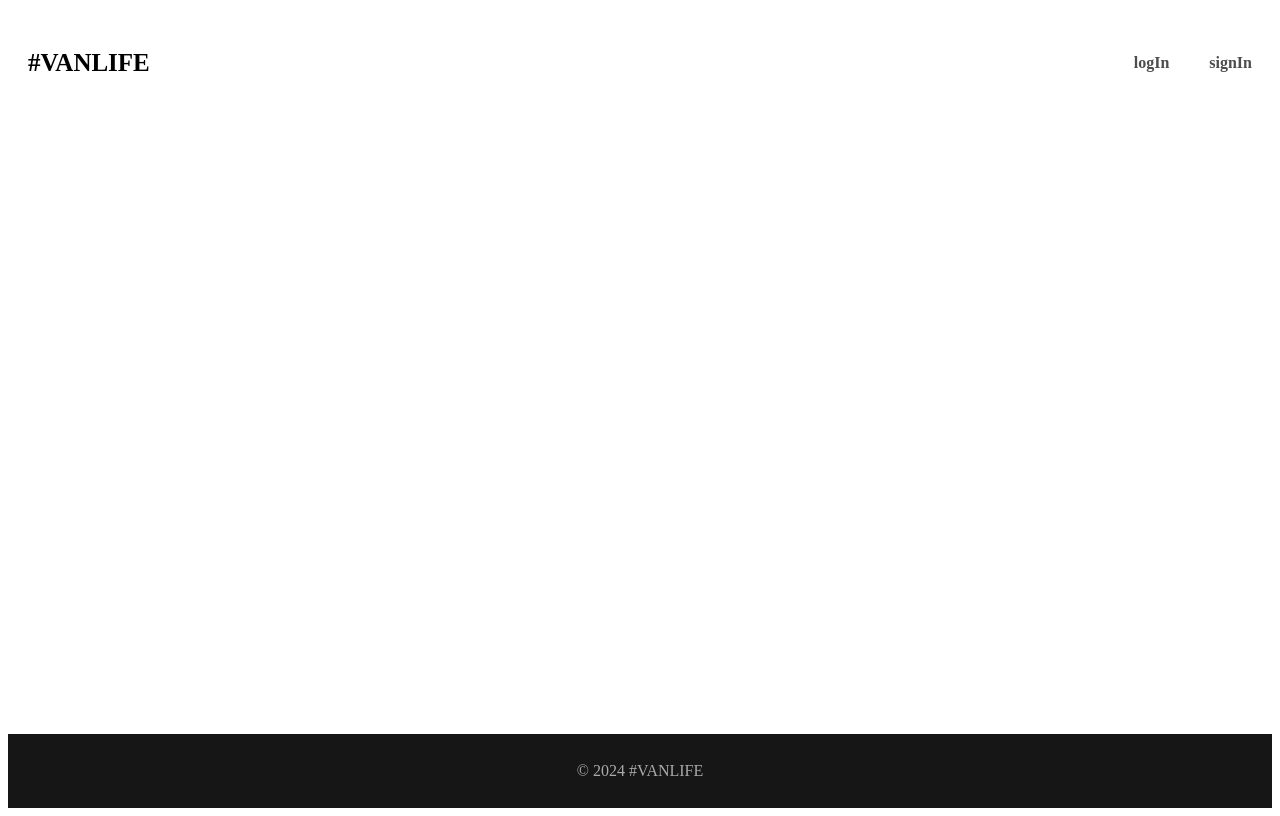
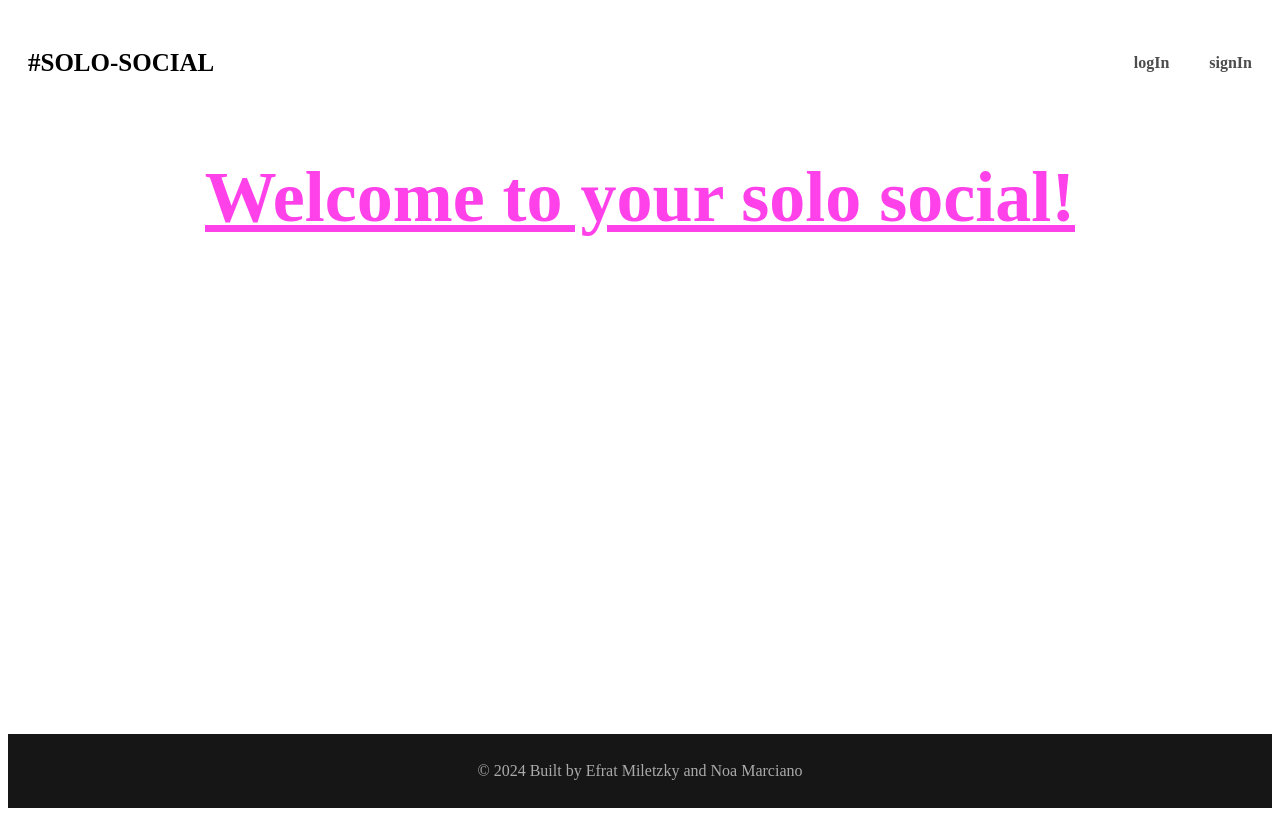
Before and after one commit to efratMIL/FakeServerProject, a React (Vite) app in the folder react/: page / in a window 1280 px wide. Built offline with nearby package versions, Linux system fonts and the light colour scheme.

Commit message:
ADDING FETCH TO USERS AND CHANGING STYLE

```diff
--- a/react/src/Layout.jsx
+++ b/react/src/Layout.jsx
@@ -3,6 +3,7 @@ import React from "react"
 import Header from "./componnents/Header";
 import Footer from "./componnents/Footer";
 import './index.css'
+import LogInAndSignIn from "./componnents/LogInAndSignIn";
 
 export default function Layout() {
   return (
--- a/react/src/componnents/Footer.jsx
+++ b/react/src/componnents/Footer.jsx
@@ -2,6 +2,7 @@ import React from "react"
 
 export default function Footer() {
     return (
-        <footer>&#169; 2024 #VANLIFE</footer>
+        <footer>&#169; 2024 Built by Efrat Miletzky and Noa Marciano
+        </footer>
     )
 }
--- a/react/src/componnents/Header.jsx
+++ b/react/src/componnents/Header.jsx
@@ -11,9 +11,9 @@ export default function Header() {
     }
     return (
         <header>
-            <Link className="site-logo" to="/">#VanLife</Link>
-            <nav>
-                <NavLink
+            <Link className="site-logo" to="/">#Solo-Social</Link>
+            <header>
+              <NavLink
                     to="/login"
                     end
                     style={({isActive}) => isActive ? activeStyles : null}
@@ -26,7 +26,8 @@ export default function Header() {
                 >
                     signIn
                 </NavLink>
-            </nav>
+                </header>
+
         </header>
     )
 }
--- a/react/src/componnents/LogInAndSignIn.jsx
+++ b/react/src/componnents/LogInAndSignIn.jsx
@@ -1,34 +1,22 @@
 import React, { useState } from 'react'
-import LogIn from './LogIn'
-import SignIn from './SignIn';
-import { Link } from 'react-router-dom';
+import { NavLink,Link } from 'react-router-dom';
 import './LogInAndSignIn.css';
 
-function LogInAndSignIn(props) {
-  const [show, setShow] = useState('LogIn');
-  function changeDisplay(componentToShow) {
-    setShow(componentToShow);
-  }
-  let styleColor = show === 'SignIn' ? '#abaab6': '#ff41ea';
-  let anotherStyle = show === 'SignIn' ?  '#ff41ea' : '#abaab6';
-  let SignDisplay = show === 'SignIn' ? 'block' : 'none';
-  let LogInDisplay = show === 'LogIn' ? 'block' : 'none';
-
+function LogInAndSignIn() {
+  const activeStyles = {
+    fontWeight: "bold",
+    textDecoration: "underline",
+    color: "#ff41ea",
+    margin: "auto",
+    overflow: "auto",
+}
   return (
     <>
-      <div style={{ display: props.display }}>
+      <div>
         <div className="type">
-        <Link to="/login" style={{textDecoration:"none"}}>
-          <span className="selected" style={{ color: styleColor }} onClick={()=>changeDisplay('LogIn')}>LogIn</span>
-          </Link>
+         <h1 style={activeStyles}>Welcome to your solo social!</h1>
+        </div>
 
-          <span className="space" >|</span>
-          <Link to="/register" style={{textDecoration:"none"}}>
-          <span className="" style={{ color: anotherStyle }} onClick={()=>changeDisplay('SignIn')}>SignIn</span>
-          </Link>
-        </div>
-        <LogIn display={LogInDisplay}  onChangeDisplay={changeDisplay}/>
-        <SignIn display={SignDisplay}  onChangeDisplay={changeDisplay}/>
       </div>
     </>
   );
--- a/react/src/componnents/SignIn.jsx
+++ b/react/src/componnents/SignIn.jsx
@@ -1,13 +1,19 @@
-import React, { useState } from 'react';
+import React, { useState, useEffect } from 'react';
 import './LogInAndSignIn.css';
-import EndOfRegistration from './EndOfRegistration';
-import { Link,useNavigate  } from 'react-router-dom';
+import { Link, useNavigate } from 'react-router-dom';
+
 function SignIn(props) {
   const [userName, setUserName] = useState('');
   const [password, setPassword] = useState('');
   const [confirmPassword, setConfirmPassword] = useState('');
   const navigate = useNavigate(); // Hook for navigation
-
+  const [users, setUsers] = useState([]);
+  let isUserExist;
+  useEffect(() => {
+    fetch("http://localhost:3000/users")
+      .then(res => res.json())
+      .then(data => setUsers(data))
+  }, []);
   function checkPassword(password) {
     // Check if the password is at least 8 characters long
     if (password.length < 8) {
@@ -48,7 +54,7 @@ function SignIn(props) {
   function signIn(event) {
     event.preventDefault(); // Prevent form submission
 
-    if ( password === '' || userName === '') {
+    if (password === '' || userName === '') {
       alert('Please enter both username and password');
       return;
     }
@@ -62,16 +68,15 @@ function SignIn(props) {
       alert('Passwords do not match. Please try again.');
       return;
     }
-    let userData = JSON.parse(localStorage.getItem(userName));
-    if (userData) {
+    const isUserExist = users.some(user => user.username === userName);
+    if (isUserExist) {
       const userDecision = confirm(
         'You already exist in the system. Do you want to log in?'
       );
-      if(userDecision)
-      {
-        props.onChangeDisplay('LogIn');
+      if (userDecision) {
+        navigate('/login');
       }
-      else{
+      else {
         return;
       }
     } else {
@@ -88,7 +93,7 @@ function SignIn(props) {
   }
   return (
     <>
-      <form className="sign_in" style={{display: props.display}}>
+      <form className="sign_in" style={{ display: props.display }}>
         <br />
         <input
           className="username inputs"
--- a/react/src/main.jsx
+++ b/react/src/main.jsx
@@ -5,12 +5,14 @@ import LogIn from './componnents/LogIn';
 import SignIn from './componnents/SignIn';
 import EndOfRegistration from './componnents/EndOfRegistration';
 import Layout from './LayOut';
+import LogInAndSignIn from './componnents/LogInAndSignIn';
 
 ReactDOM.createRoot(document.getElementById('root')).render(
   <React.StrictMode>
     <BrowserRouter>
       <Routes>
         <Route path="/" element={<Layout />}>
+          <Route index element={<LogInAndSignIn/>}/>
           <Route path='login' element={<LogIn />} />
           <Route path="register" element={<SignIn />} />
           <Route path="endOfRegistration" element={<EndOfRegistration />} />
```
Lines whose indentation alone changed are shown as unchanged.
